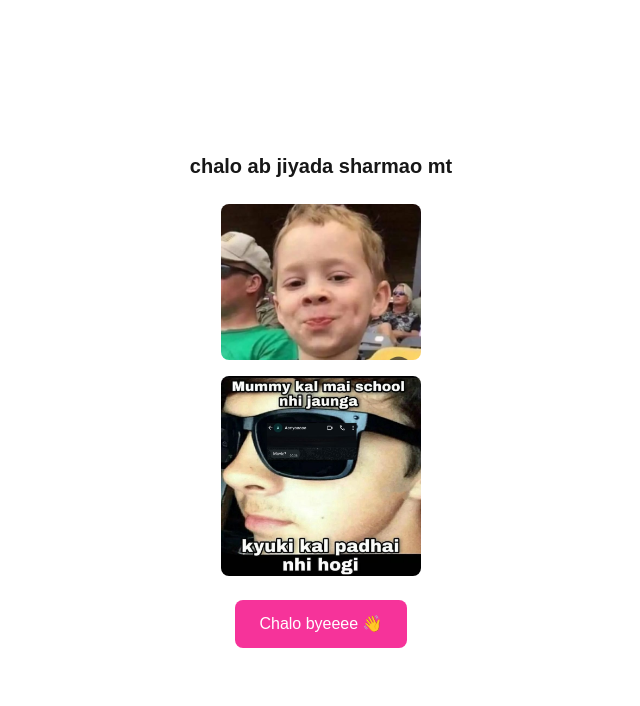
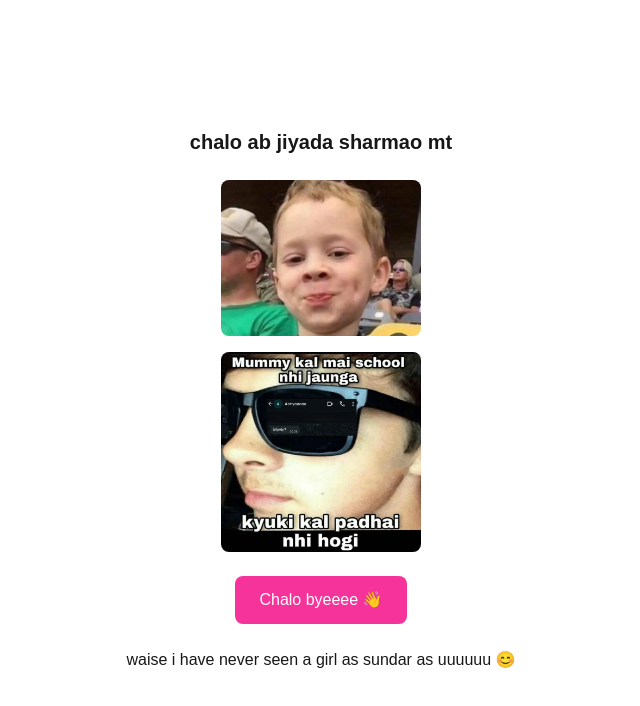
Before and after one commit to Himanshuu23/testing-template, a Next.js app: page /page6 in a window 1280 px wide. Shown: the top 706 px of the page, without its empty margins (319-959 px from the left). Built offline with nearby package versions, Linux system fonts and the light colour scheme.

Commit message:
final commit

```diff
--- a/src/app/page6/page.tsx
+++ b/src/app/page6/page.tsx
@@ -28,6 +28,7 @@ export default function HomePage() {
       >
         Chalo byeeee 👋
       </button>
+      <p>waise i have never seen a girl as sundar as uuuuuu 😊</p>
     </div>
   );
 }
```
